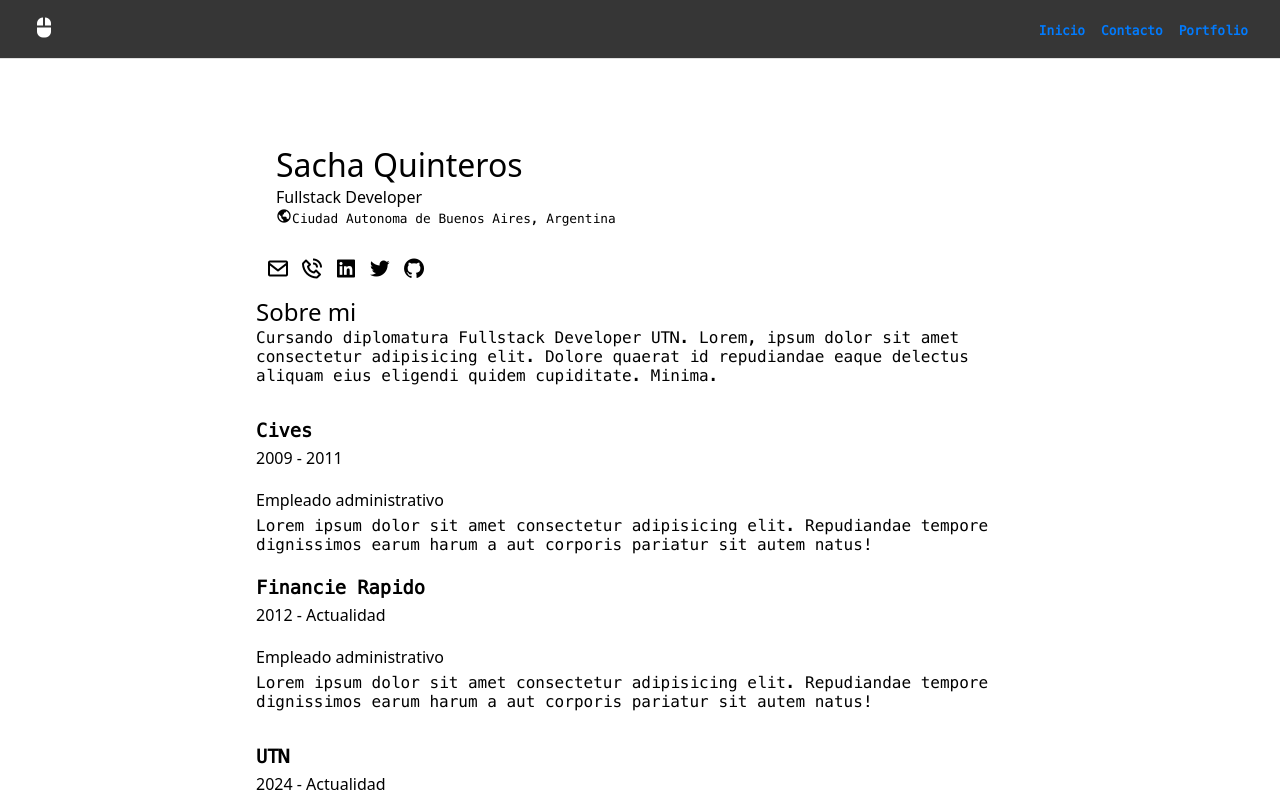
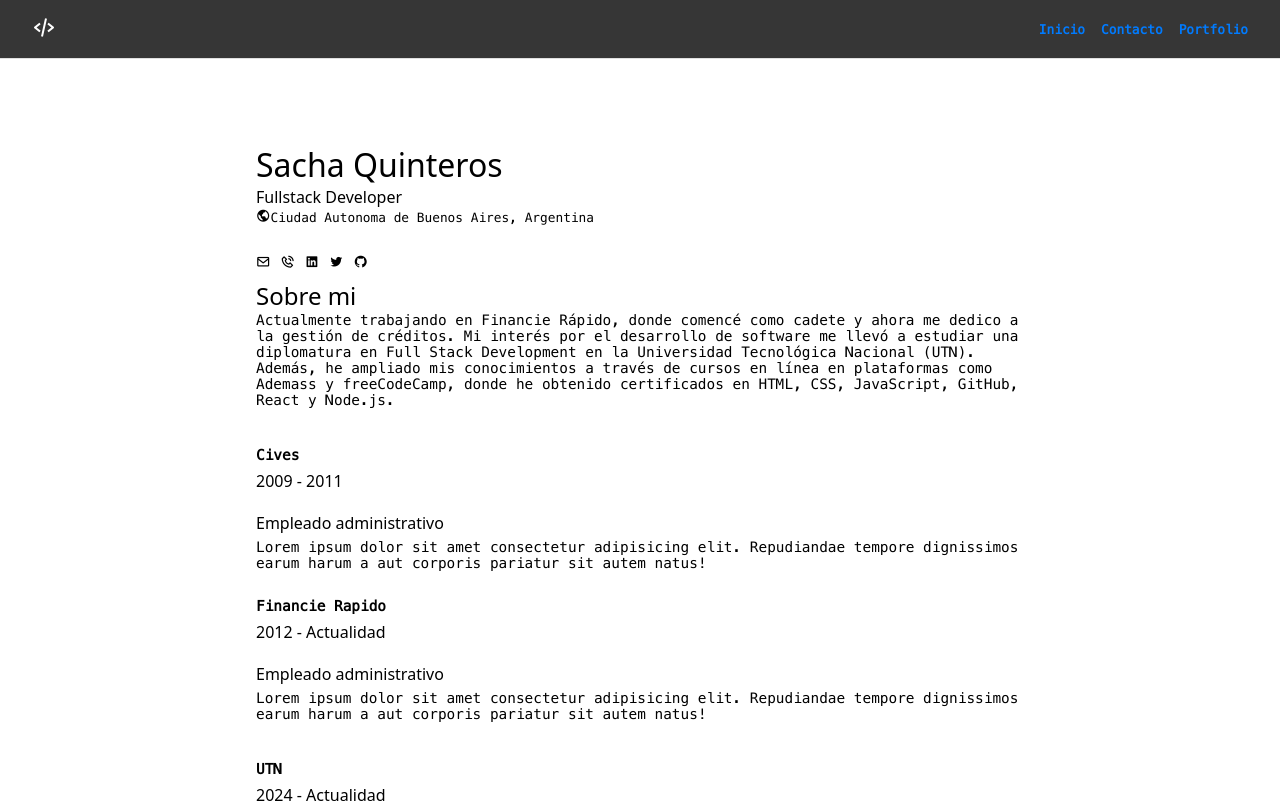
Before and after one commit to sachacq1/tpreact, a React (Vite) app: page /portfolio in a window 1280 px wide. Shown: the top 803 px of the page. Built offline with nearby package versions, Linux system fonts and the light colour scheme.

Commit message:
change css

```diff
--- a/index.html
+++ b/index.html
@@ -1,15 +1,18 @@
 <!doctype html>
-<html lang="en">
+<html lang="es">
+
 <head>
   <meta charset="UTF-8" />
-    <link rel="icon" type="image/svg+xml" href="/vite.svg" />
+  <link rel="icon" type="image/code" href="./code.png" />
   <meta name="viewport" content="width=device-width, initial-scale=1.0" />
   <!-- Boxicons -->
   <link href='https://unpkg.com/boxicons@2.1.4/css/boxicons.min.css' rel='stylesheet'>
-    <title>Vite + React</title>
+  <title>Sacha Quinteros | Portfolio</title>
 </head>
+
 <body>
   <div id="root"></div>
   <script type="module" src="/src/main.jsx"></script>
 </body>
+
 </html>
--- a/src/components/header/Header.jsx
+++ b/src/components/header/Header.jsx
@@ -5,20 +5,20 @@ import "./Header.css";
 
 const Header = () => {
 
-    return (
-        <header className="header">
+  return (
+    <header className="header">
       <div className="logo">
-      <i className='bx bxs-mouse-alt'></i>
+        <i class='bx bx-code-alt'></i>
       </div>
       <nav className="nav-menu">
         <ul>
           <li><Link to="/">Inicio</Link></li>
-          <li><Link  to="/contact">Contacto</Link></li>
-          <li><Link  to="/portfolio">Portfolio</Link></li>
+          <li><Link to="/contact">Contacto</Link></li>
+          <li><Link to="/portfolio">Portfolio</Link></li>
         </ul>
       </nav>
     </header>
-    )
+  )
 
 };
 
--- a/src/components/socialLinks/SocialLinks.css
+++ b/src/components/socialLinks/SocialLinks.css
@@ -1,5 +1,5 @@
 .social-links {
-  padding: 10px;
+  margin-bottom: 5px;
   display: flex;
   gap: 10px;
   justify-content: start;
--- a/src/index.css
+++ b/src/index.css
@@ -31,4 +31,5 @@ span,
 li,
 i {
   font-family: var(--f-text);
+  font-size: 0.9rem;
 }
--- a/src/views/portfolio/Portfolio..jsx
+++ b/src/views/portfolio/Portfolio..jsx
@@ -33,10 +33,7 @@ const Portfolio = () => {
                 <SocialLinks />
                 <section className="s-bio">
                     <h2 className="text-bold">Sobre mi</h2>
-            <p> Cursando diplomatura Fullstack Developer UTN.
-                Lorem, ipsum dolor sit amet consectetur adipisicing elit. Dolore quaerat id repudiandae eaque delectus
-                aliquam eius eligendi quidem cupiditate. Minima.
-            </p>
+                    <p>Actualmente trabajando en Financie Rápido, donde comencé como cadete y ahora me dedico a la gestión de créditos. Mi interés por el desarrollo de software me llevó a estudiar una diplomatura en Full Stack Development en la Universidad Tecnológica Nacional (UTN). Además, he ampliado mis conocimientos a través de cursos en línea en plataformas como Ademass y freeCodeCamp, donde he obtenido certificados en HTML, CSS, JavaScript, GitHub, React y Node.js. </p>
                 </section>
 
                 <Works />
--- a/src/views/portfolio/Portfolio.css
+++ b/src/views/portfolio/Portfolio.css
@@ -25,7 +25,7 @@
 /* section bio */
 
 .s-header {
-    padding: 20px;
+    padding: 20px 20px 20px 0;
     /* display: flex; */
     justify-content: space-between;
     align-items: center;
@@ -77,6 +77,10 @@
 
 .s-header ul a:hover {
     background-color: rgb(179, 179, 179);
+}
+
+.s-bio .text-bold p {
+    font-size: 1rem;
 }
 
 @media (max-width: 880px) {
```
Also changed, not shown: public/code.png (added), public/mouse.png (added). Lines whose indentation alone changed are shown as unchanged.
